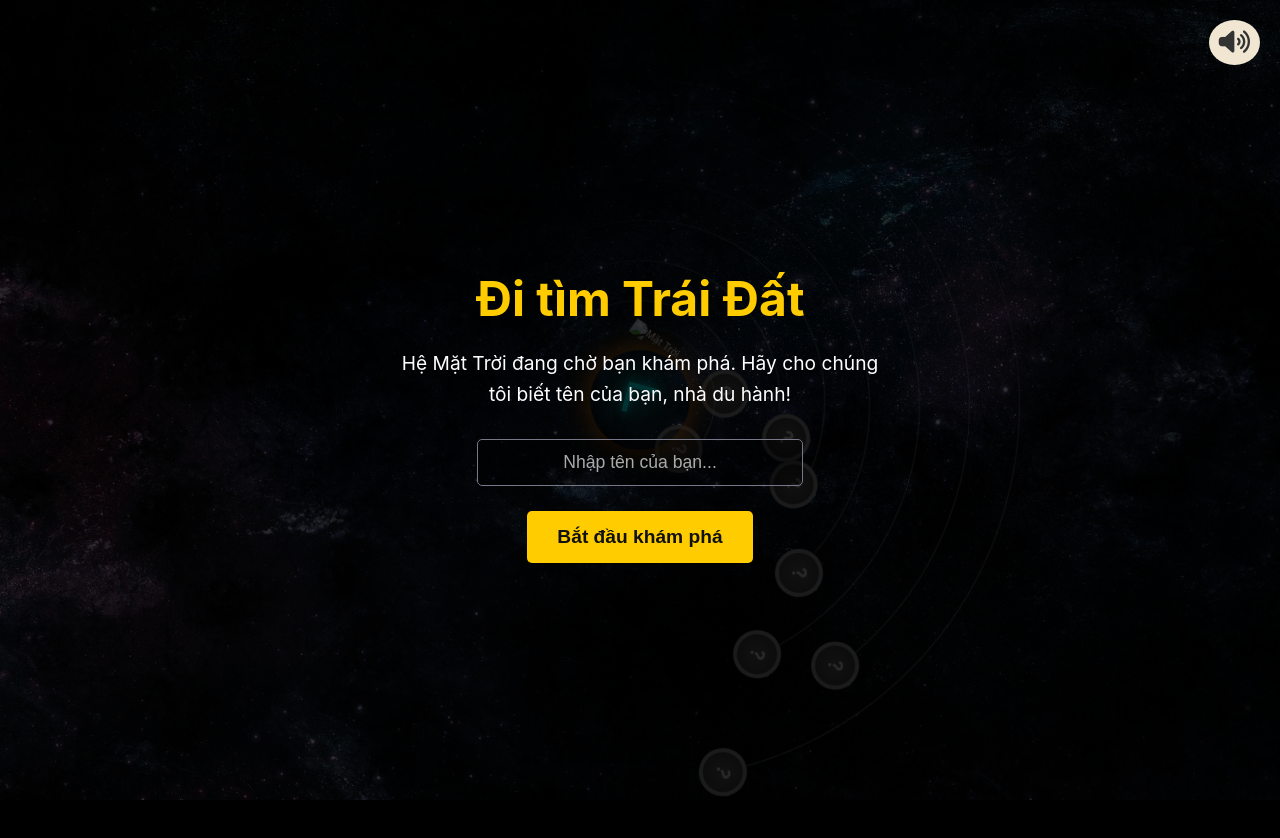
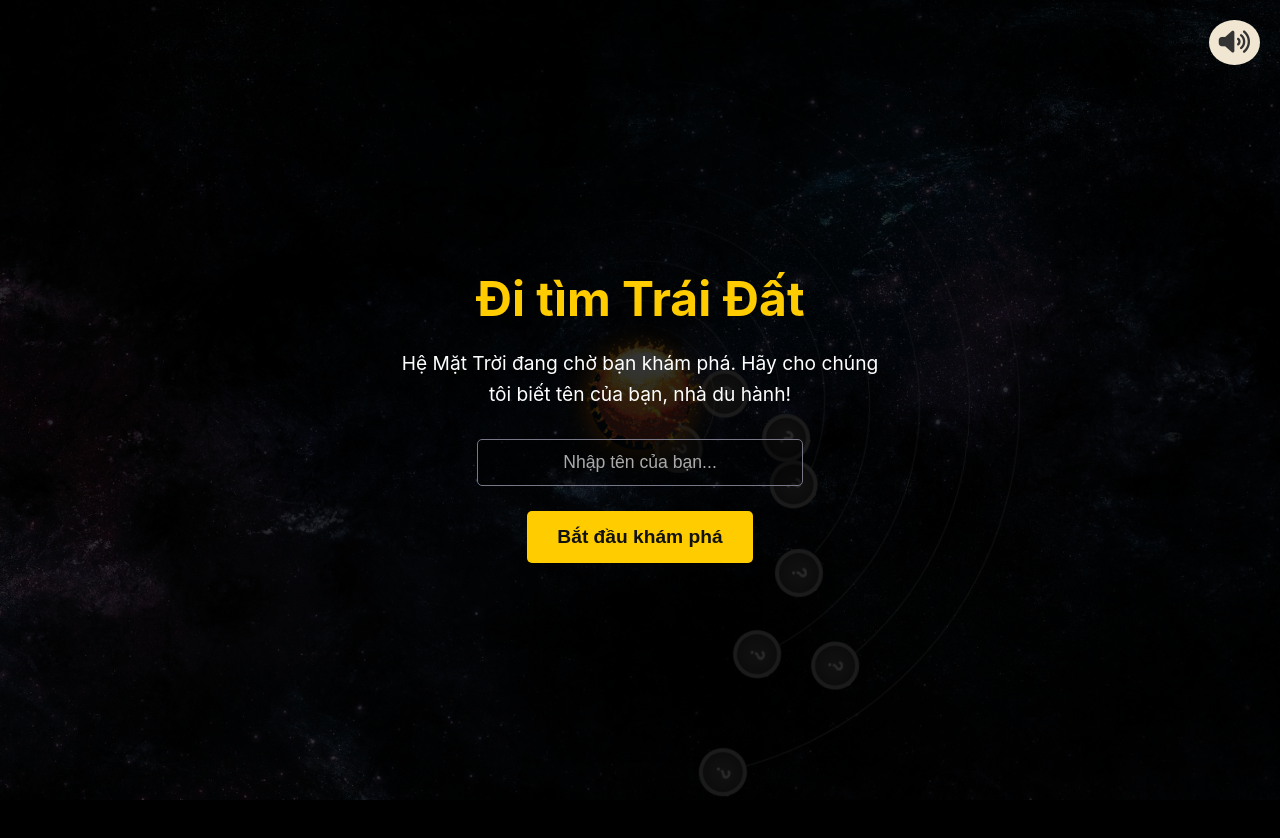
Before and after one commit to q1u4a0n9/abcde, a plain HTML site: page index.html in a window 1280 px wide. Drawn offline with Linux system fonts and the light colour scheme.

Commit message:
Update index.html

```diff
--- a/index.html
+++ b/index.html
@@ -13,7 +13,7 @@
 
     <!-- === KHUNG CẢNH HỆ MẶT TRỜI === -->
     <div class="container">
-        <div class="sun"><img src="./images/sun.png" alt="Mặt Trời"></div>
+        <div class="sun"><img src="sun.png" alt="Mặt Trời"></div>
 
         <div class="orbit" id="mercury-orbit">
             <div class="planet" id="mercury" data-planet-id="mercury">
```
